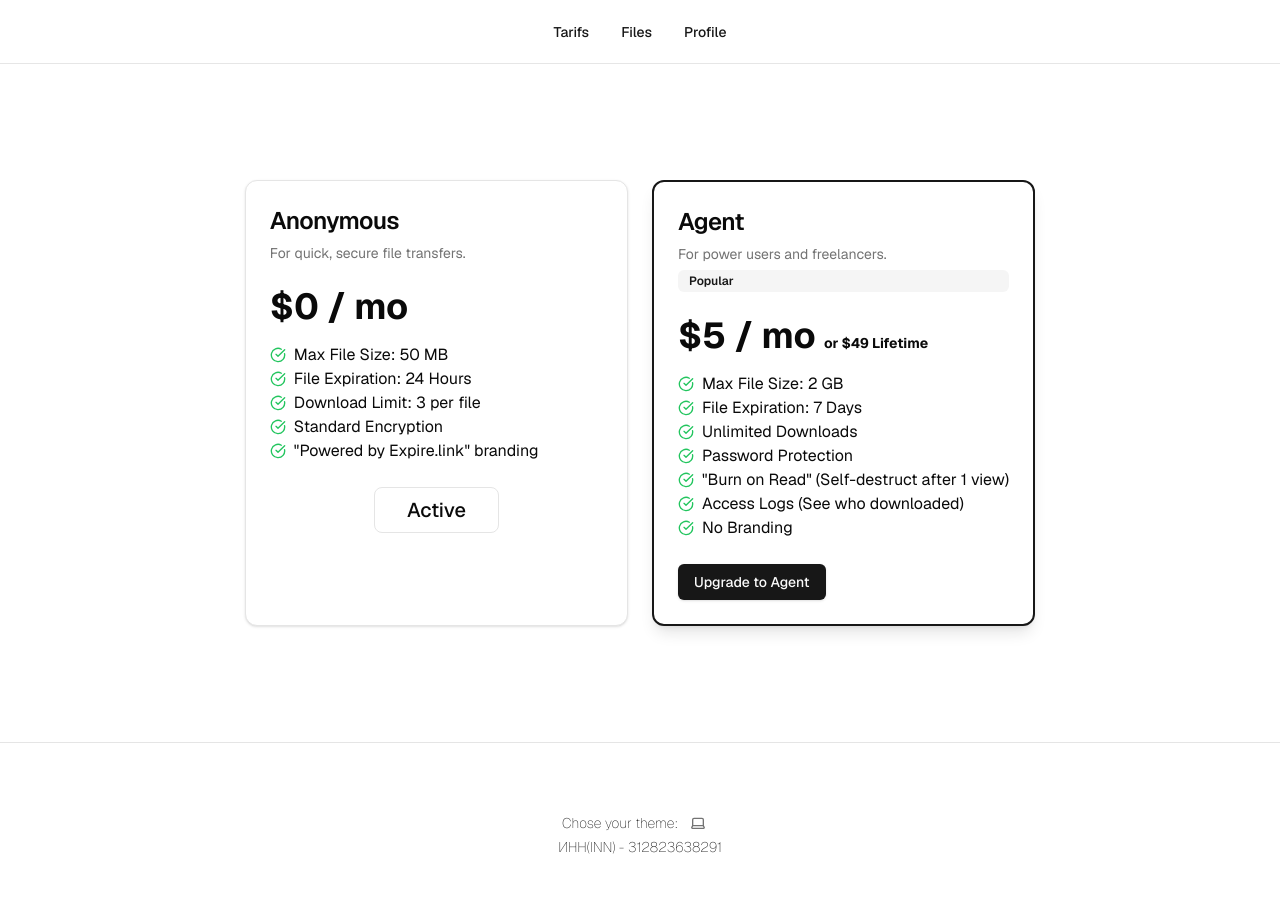
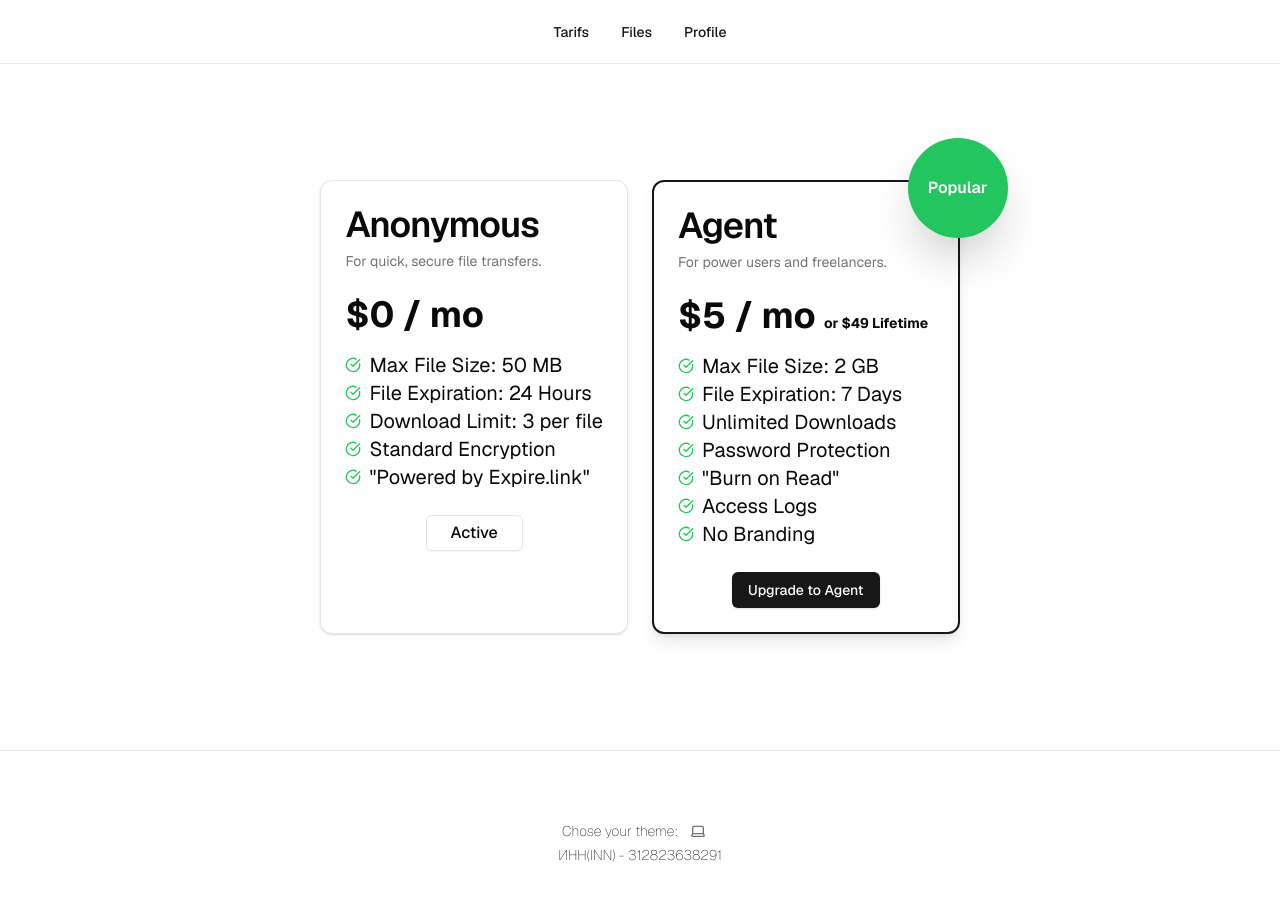
Before and after one commit to PieceTheLord/file_picker_supabase, a Next.js app: page /tarifs in a window 1280 px wide. Shown: the top 900 px of the page. Built offline with nearby package versions, Linux system fonts and the light colour scheme; no server answers.

Commit message:
new price list UI.

```diff
--- a/app/(auth)/tarifs/page.tsx
+++ b/app/(auth)/tarifs/page.tsx
@@ -1,56 +1,54 @@
-"use client";
-
-import { useState } from "react";
 import { Card, CardContent, CardDescription, CardFooter, CardHeader, CardTitle } from "@/components/ui/card";
 import { Button } from "@/components/ui/button";
 import { Badge } from "@/components/ui/badge";
 import { CheckCircle, Check, ShieldCheck, Lock, EyeOff, ClipboardList, CircleSlash } from "lucide-react";
-import { Label } from "@/components/ui/label";
 
 const PricingSection = () => {
   return (
     <div className="grid grid-cols-1 md:grid-cols-2 gap-6 max-w-5xl mx-auto p-4">
       {/* Anonymous (Free Tier) */}
-      <Card>
+      <Card className="h-full">
         <CardHeader>
-          <CardTitle className="text-2xl">Anonymous</CardTitle>
+          <CardTitle className="text-4xl">Anonymous</CardTitle>
           <CardDescription>For quick, secure file transfers.</CardDescription>
         </CardHeader>
         <CardContent className="grid gap-4">
           <div className="text-4xl font-bold">$0 / mo</div>
-          <ul>
+          <ul className="text-xl">
             <li className="flex items-center gap-2"><CheckCircle className="h-4 w-4 text-green-500" /> Max File Size: 50 MB</li>
             <li className="flex items-center gap-2"><CheckCircle className="h-4 w-4 text-green-500" /> File Expiration: 24 Hours</li>
             <li className="flex items-center gap-2"><CheckCircle className="h-4 w-4 text-green-500" /> Download Limit: 3 per file</li>
             <li className="flex items-center gap-2"><CheckCircle className="h-4 w-4 text-green-500" /> Standard Encryption</li>
-            <li className="flex items-center gap-2"><CheckCircle className="h-4 w-4 text-green-500" /> "Powered by Expire.link" branding</li>
+            <li className="flex items-center gap-2"><CheckCircle className="h-4 w-4 text-green-500" /> "Powered by Expire.link"</li>
           </ul>
         </CardContent>
-        <CardFooter className="justify-center">
-          <Label className="border px-8 py-2 rounded-lg text-xl">Active</Label>
+        <CardFooter className="justify-center items-start h-full ">
+          <Button className=" cursor-default hover:bg-primary/0 py-2 px-6 text-2xs" variant={"outline"}>
+            Active
+          </Button>
         </CardFooter>
       </Card>
 
       {/* Agent (Pro Tier) */}
       <Card className="border-2 border-primary shadow-lg">
-        <CardHeader>
-          <CardTitle className="text-2xl">Agent</CardTitle>
+        <CardHeader className="relative">
+          <CardTitle className="text-4xl">Agent</CardTitle>
           <CardDescription>For power users and freelancers.</CardDescription>
-          <Badge variant="secondary">Popular</Badge>
+          <Badge variant="default" className="bg-green-500 shadow-2xl text-2xs text-white w-[100px] text-center flex justify-center absolute right-0 top-0 -translate-y-1/2 translate-x-1/2 rounded-full h-[100px]   hover:bg-green-500">Popular</Badge>
         </CardHeader>
         <CardContent className="grid gap-4">
           <div className="text-4xl font-bold">$5 / mo <span className="text-sm">or $49 Lifetime</span></div>
-          <ul>
+          <ul className="text-xl">
             <li className="flex items-center gap-2"><CheckCircle className="h-4 w-4 text-green-500" /> Max File Size: 2 GB</li>
             <li className="flex items-center gap-2"><CheckCircle className="h-4 w-4 text-green-500" /> File Expiration: 7 Days</li>
             <li className="flex items-center gap-2"><CheckCircle className="h-4 w-4 text-green-500" /> Unlimited Downloads</li>
             <li className="flex items-center gap-2"><CheckCircle className="h-4 w-4 text-green-500" /> Password Protection</li>
-            <li className="flex items-center gap-2"><CheckCircle className="h-4 w-4 text-green-500" /> "Burn on Read" (Self-destruct after 1 view)</li>
-            <li className="flex items-center gap-2"><CheckCircle className="h-4 w-4 text-green-500" /> Access Logs (See who downloaded)</li>
+            <li className="flex items-center gap-2"><CheckCircle className="h-4 w-4 text-green-500" /> "Burn on Read"</li>
+            <li className="flex items-center gap-2"><CheckCircle className="h-4 w-4 text-green-500" /> Access Logs</li>
             <li className="flex items-center gap-2"><CheckCircle className="h-4 w-4 text-green-500" /> No Branding</li>
           </ul>
         </CardContent>
-        <CardFooter>
+        <CardFooter className="justify-center">
           <Button asChild>
             <a href="/checkout">Upgrade to Agent</a>
           </Button>
--- a/package.json
+++ b/package.json
@@ -7,6 +7,7 @@
     "lint": "eslint ."
   },
   "dependencies": {
+    "@a2seven/yoo-checkout": "^1.1.4",
     "@hookform/resolvers": "^5.2.2",
     "@radix-ui/react-checkbox": "^1.3.1",
     "@radix-ui/react-direction": "^1.1.1",
```
